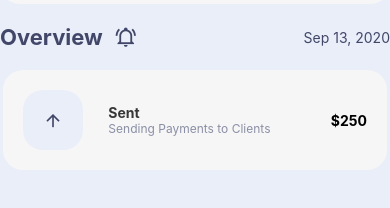
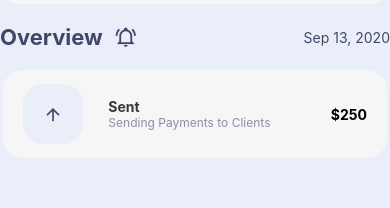
Before and after one commit to danielh989/money_buddy, a React Native app: screen / in a window 390 px wide. Shown: the part 354-562 px from the top of the page. Built offline with nearby package versions, Linux system fonts and the light colour scheme.

Commit message:
CHG: Overview padding

```diff
--- a/components/Actions.tsx
+++ b/components/Actions.tsx
@@ -42,6 +42,7 @@ const styles = StyleSheet.create({
     marginHorizontal: 3,
     marginVertical: 10,
     padding: 20,
+    paddingVertical: 14,
   },
   icon: {
     alignItems: "center",
```
